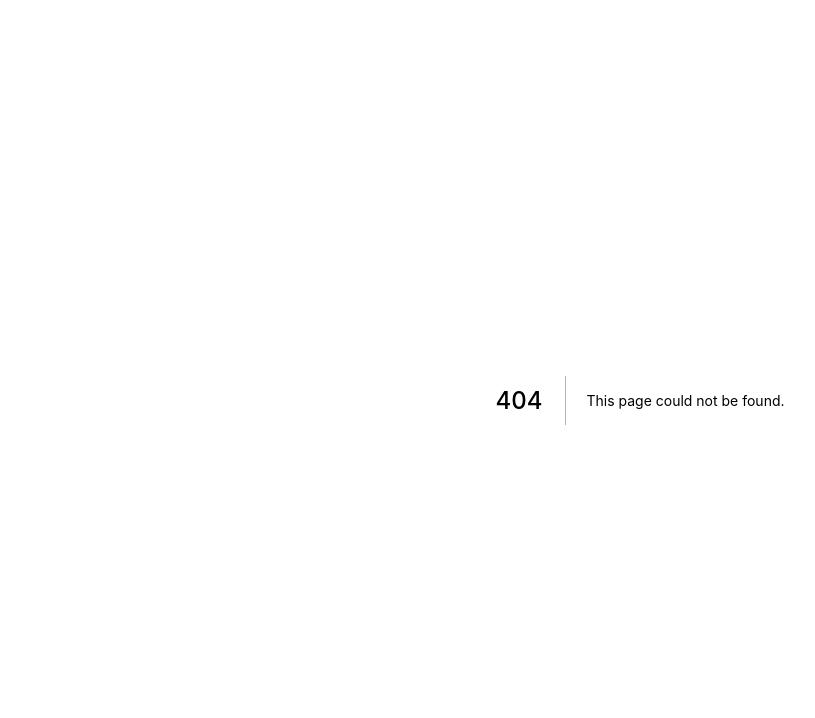
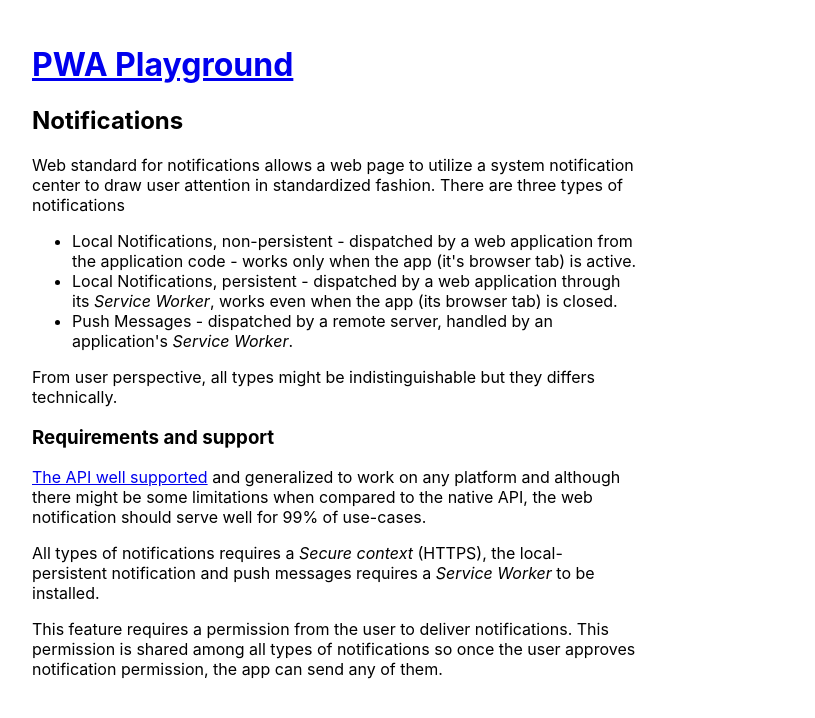
Before and after one commit to czabaj/pwa-playground, a Next.js app: page /notifications in a window 1280 px wide. Before the commit this address had no page. Shown: the top 718 px of the page, without its empty margins (0-815 px from the left). Built offline with nearby package versions, Linux system fonts and the light colour scheme; what @googlemaps/react-wrapper would draw is missing.

Commit message:
feat: Add Notification page

```diff
--- /dev/null
+++ b/pages/notifications.tsx
@@ -0,0 +1,54 @@
+import { LayoutDocs } from "../components/LayoutDocs";
+
+export const Notifications = () => {
+  return (
+    <LayoutDocs>
+      <h2>Notifications</h2>
+      <p>
+        Web standard for notifications allows a web page to utilize a system
+        notification center to draw user attention in standardized fashion.
+        There are three types of notifications
+      </p>
+      <ul>
+        <li>
+          Local Notifications, non-persistent - dispatched by a web application
+          from the application code - works only when the app (it&apos;s browser
+          tab) is active.
+        </li>
+        <li>
+          Local Notifications, persistent - dispatched by a web application
+          through its <i>Service Worker</i>, works even when the app (its
+          browser tab) is closed.
+        </li>
+        <li>
+          Push Messages - dispatched by a remote server, handled by an
+          application&apos;s <i>Service Worker</i>.
+        </li>
+      </ul>
+      <p>
+        From user perspective, all types might be indistinguishable but they
+        differs technically.
+      </p>
+      <h3>Requirements and support</h3>
+      <p>
+        <a href="https://caniuse.com/notifications">The API well supported</a>{" "}
+        and generalized to work on any platform and although there might be some
+        limitations when compared to the native API, the web notification should
+        serve well for 99% of use-cases.
+      </p>
+      <p>
+        All types of notifications requires a <i>Secure context</i> (HTTPS), the
+        local-persistent notification and push messages requires a{" "}
+        <i>Service Worker</i> to be installed.
+      </p>
+      <p>
+        This feature requires a permission from the user to deliver
+        notifications. This permission is shared among all types of
+        notifications so once the user approves notification permission, the app
+        can send any of them.
+      </p>
+    </LayoutDocs>
+  );
+};
+
+export default Notifications;
```
Also changed, not shown: hook/useNotifications.ts (added, +48 -0 lines), pages/demo.tsx (+51 -2 lines), 2 other files (tests, documents, lock files or other folders).
